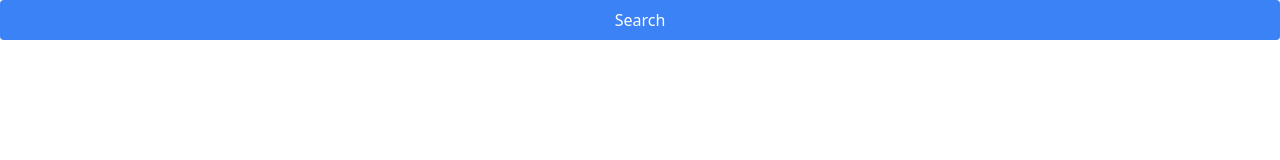
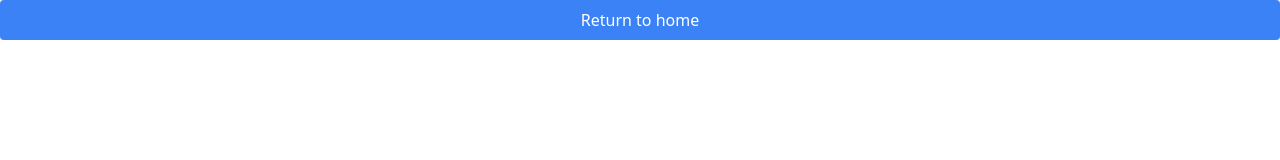
Before and after one commit to allim132/betterCtrlF, a React (Vite) app in the folder client/: page /docviewer in a window 1280 px wide. Shown: the top 160 px of the page. Built offline with nearby package versions, Linux system fonts and the light colour scheme.

Commit message:
<feat>: This commit will add automatic processing and routing.

```diff
--- a/client/src/App.jsx
+++ b/client/src/App.jsx
@@ -35,6 +35,7 @@ function App() {
                   file={file}
                   query={userText}
                   hasBeenSubmitted={hasSubmitted}
+                  setHasSubmitted={setHasSubmitted}
                 />
               }
             />
--- a/client/src/components/PDFSearch.jsx
+++ b/client/src/components/PDFSearch.jsx
@@ -1,12 +1,14 @@
-import React, { useState } from "react"
+import React, { useEffect, useState } from "react"
+import { useNavigate } from "react-router-dom"
 
-function PDFSearch({ file, query, hasBeenSubmitted }) {
+function PDFSearch({ file, query, hasBeenSubmitted, setHasSubmitted }) {
   const [results, setResults] = useState([])
   const [error, setError] = useState(null)
   const [isLoading, setIsLoading] = useState(false)
 
-  const handleSubmit = async (e) => {
-    e.preventDefault()
+  const navigate = useNavigate()
+
+  const handleProcessing = async () => {
     setIsLoading(true)
     setError(null)
 
@@ -38,18 +40,20 @@ function PDFSearch({ file, query, hasBeenSubmitted }) {
     }
   }
 
+  const handleReturn = (e) => {
+    e.preventDefault()
+    setHasSubmitted(false)
+    navigate("/")
+  }
+
+  useEffect(() => {
+    if (hasBeenSubmitted) {
+      handleProcessing()
+    }
+  }, [hasBeenSubmitted])
+
   return (
     <div>
-      <form onSubmit={handleSubmit}>
-        <button
-          type="submit"
-          disabled={isLoading}
-          className="w-full bg-blue-500 text-white py-2 px-4 rounded hover:bg-blue-600 focus:outline-none focus:ring-2 focus:ring-blue-500"
-        >
-          {isLoading ? "Searching..." : "Search"}
-        </button>
-      </form>
-
       {error && <p style={{ color: "red" }}>{error}</p>}
 
       {isLoading && <p>Loading...</p>}
@@ -68,6 +72,16 @@ function PDFSearch({ file, query, hasBeenSubmitted }) {
           ))}
         </div>
       )}
+
+      <form onSubmit={handleReturn}>
+        <button
+          type="submit"
+          disabled={isLoading}
+          className="w-full bg-blue-500 text-white py-2 px-4 rounded hover:bg-blue-600 focus:outline-none focus:ring-2 focus:ring-blue-500"
+        >
+          Return to home
+        </button>
+      </form>
     </div>
   )
 }
--- a/client/src/pages/DocViewer.jsx
+++ b/client/src/pages/DocViewer.jsx
@@ -1,9 +1,19 @@
 import PDFSearch from "../components/PDFSearch"
 
-export default function DocViewer({ file, query }) {
+export default function DocViewer({
+  file,
+  query,
+  hasBeenSubmitted,
+  setHasSubmitted,
+}) {
   return (
     <div>
-      <PDFSearch file={file} query={query} />
+      <PDFSearch
+        file={file}
+        query={query}
+        hasBeenSubmitted={hasBeenSubmitted}
+        setHasSubmitted={setHasSubmitted}
+      />
     </div>
   )
 }
```
